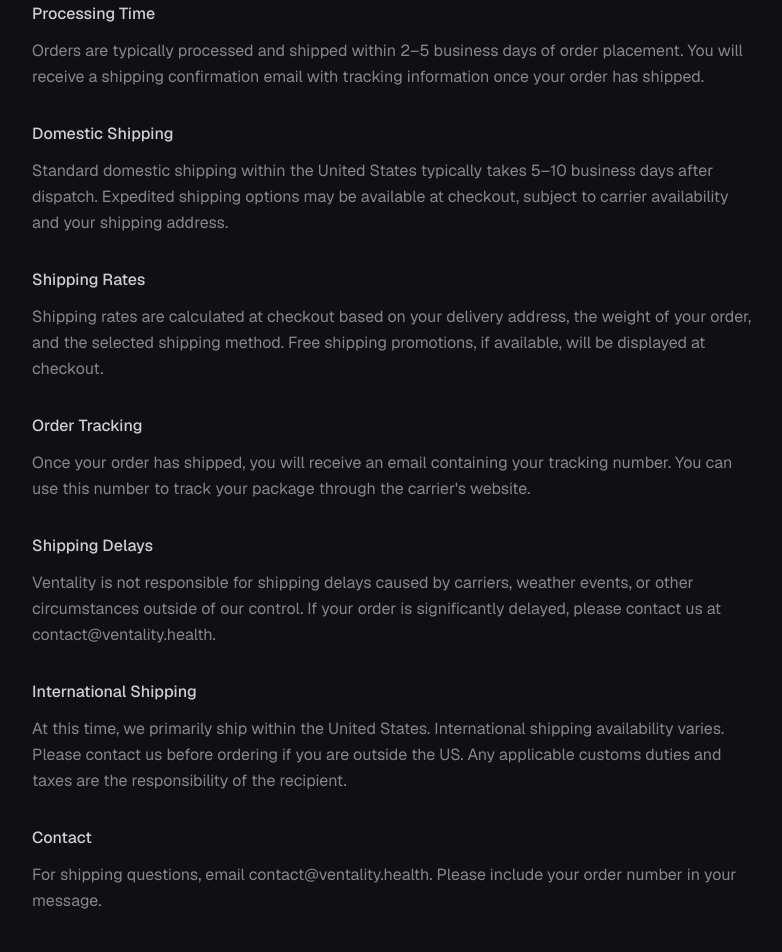
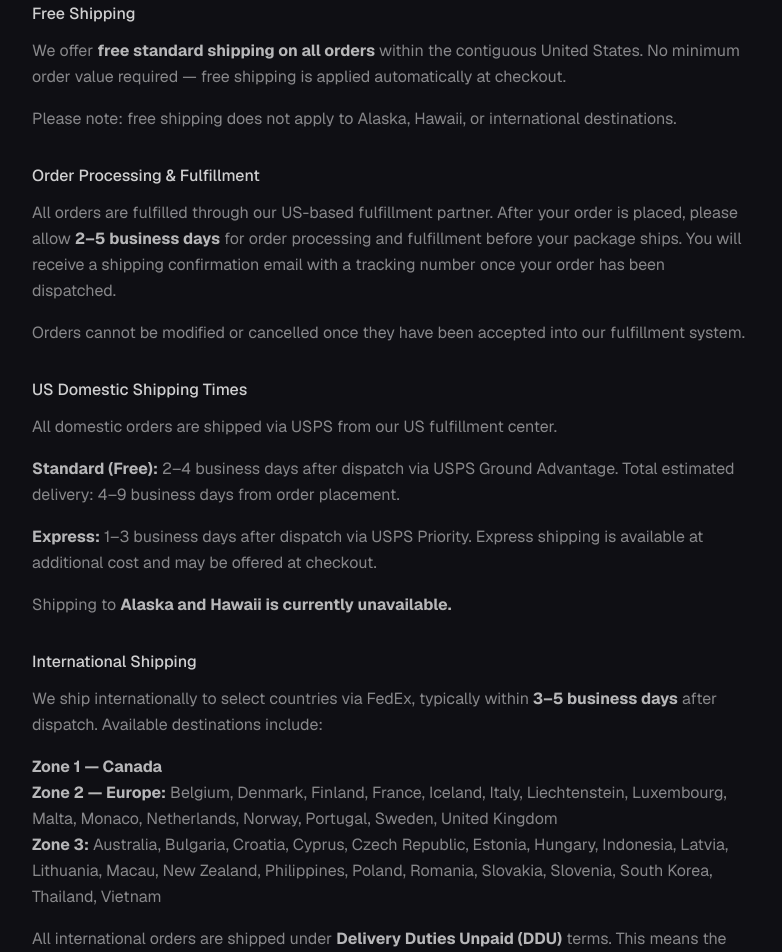
Before and after one commit to ventalityhealth/ventalityhealthmainn, a Next.js app: page /shipping in a window 1280 px wide. Shown: the part 260-1212 px from the top of the page, without its empty margins (248-1030 px from the left). Built offline with nearby package versions, Linux system fonts and the light colour scheme; no server answers.

Commit message:
update legal pages to match Supliful policies and free shipping
Co-authored-by: Cursor <cursoragent@cursor.com>

```diff
--- a/app/privacy/page.tsx
+++ b/app/privacy/page.tsx
@@ -19,66 +19,91 @@ export default function PrivacyPage() {
           [&_p]:leading-relaxed [&_p]:mb-4">
 
           <p>
-            This Privacy Policy describes how Ventality (&ldquo;we&rdquo;, &ldquo;us&rdquo;, &ldquo;our&rdquo;)
-            collects, uses, and shares information when you visit or make a purchase from our
-            website (&ldquo;Site&rdquo;).
+            This Privacy Policy describes how Ventality (&ldquo;we&rdquo;, &ldquo;us&rdquo;,
+            &ldquo;our&rdquo;) collects, uses, and shares information when you visit or make a
+            purchase from our website (&ldquo;Site&rdquo;).
           </p>
 
           <h2>Information We Collect</h2>
           <p>
             When you visit the Site, we automatically collect certain information about your
-            device, including information about your web browser, IP address, time zone, and
-            some of the cookies installed on your device.
+            device, including your web browser, IP address, time zone, and cookies installed on
+            your device.
           </p>
           <p>
-            When you make a purchase, we collect your name, billing and shipping address,
-            payment information (processed securely by Shopify), email address, and phone
-            number.
+            When you make a purchase or attempt a purchase, we collect your name, billing and
+            shipping address, payment information (processed securely by Shopify Payments),
+            email address, and phone number (&ldquo;Order Information&rdquo;).
           </p>
 
           <h2>How We Use Your Information</h2>
           <p>
-            We use the Order Information that we collect generally to fulfill any orders placed
-            through the Site, to communicate with you about your order, to screen orders for
-            potential risk or fraud, and to provide you with information or advertising relating
-            to our products or services.
+            We use Order Information to fulfill orders placed through the Site, communicate with
+            you about your order, screen orders for potential risk or fraud, and — where you have
+            opted in — provide you with information about our products and promotions.
           </p>
 
           <h2>Sharing Your Information</h2>
           <p>
-            We share your Personal Information with third parties to help us use your Personal
-            Information as described above. We use Shopify to power our online store — you can
-            read more about how Shopify uses your Personal Information at{" "}
+            We share your personal information with trusted third parties only as necessary to
+            operate our business:
+          </p>
+          <p>
+            <strong className="text-white/70">Shopify</strong> powers our online store and payment
+            processing. You can read Shopify&apos;s privacy policy at{" "}
             <a href="https://www.shopify.com/legal/privacy" className="text-white/60 hover:text-white">
-              https://www.shopify.com/legal/privacy
+              shopify.com/legal/privacy
             </a>
             .
+          </p>
+          <p>
+            <strong className="text-white/70">Supliful (Brand On Demand Inc.)</strong> is our
+            fulfillment partner. When you place an order, your name, shipping address, and order
+            details are shared with Supliful solely for the purpose of manufacturing and shipping
+            your products. Supliful does not use your information for marketing purposes. Their
+            privacy policy is available at{" "}
+            <a href="https://supliful.com/privacy-policy" className="text-white/60 hover:text-white">
+              supliful.com/privacy-policy
+            </a>
+            .
+          </p>
+          <p>
+            We do not sell your personal information to any third parties.
           </p>
 
           <h2>Cookies</h2>
           <p>
             We use cookies and similar tracking technologies to track activity on our Site and
-            hold certain information. You can instruct your browser to refuse all cookies or to
-            indicate when a cookie is being sent.
+            maintain certain information (such as your shopping cart). You can instruct your
+            browser to refuse all cookies or to notify you when a cookie is being sent, though
+            some features of the Site may not function properly without cookies.
           </p>
 
           <h2>Your Rights</h2>
           <p>
-            If you are a European resident, you have the right to access personal information
-            we hold about you and to ask that your personal information be corrected, updated,
-            or deleted. To exercise this right, contact us at contact@ventality.health.
+            If you are a resident of the European Economic Area (EEA) or California, you have the
+            right to access, correct, update, or request deletion of the personal information we
+            hold about you. To exercise any of these rights, contact us at
+            contact@ventality.health.
           </p>
 
           <h2>Data Retention</h2>
           <p>
-            When you place an order through the Site, we will maintain your Order Information
-            for our records unless and until you ask us to delete this information.
+            We retain your Order Information for our records unless and until you request its
+            deletion, subject to any legal obligations that may require us to retain certain
+            data for specified periods.
+          </p>
+
+          <h2>Changes to This Policy</h2>
+          <p>
+            We may update this Privacy Policy from time to time. Changes will be posted on this
+            page with an updated &ldquo;Last updated&rdquo; date.
           </p>
 
           <h2>Contact Us</h2>
           <p>
-            For more information about our privacy practices, questions, or complaints, contact
-            us by email at contact@ventality.health.
+            For questions, privacy requests, or complaints, contact us at{" "}
+            <strong className="text-white/70">contact@ventality.health</strong>.
           </p>
         </div>
       </div>
--- a/app/returns/page.tsx
+++ b/app/returns/page.tsx
@@ -3,7 +3,7 @@ import type { Metadata } from "next";
 
 export const metadata: Metadata = {
   title: "Return Policy",
-  description: "Ventality 30-Day Satisfaction Guarantee and Return Policy",
+  description: "Ventality Return & Refund Policy",
 };
 
 export default function ReturnsPage() {
@@ -18,46 +18,85 @@ export default function ReturnsPage() {
           [&_h2]:text-white/80 [&_h2]:font-medium [&_h2]:text-base [&_h2]:mt-8 [&_h2]:mb-3
           [&_p]:leading-relaxed [&_p]:mb-4">
 
+          <h2>Damaged, Defective, or Incorrect Orders</h2>
+          <p>
+            If you receive a damaged, defective, or incorrect product, we will make it right at no
+            cost to you. All such claims must be submitted within{" "}
+            <strong className="text-white/70">30 days of the delivery date</strong>.
+          </p>
+          <p>
+            To file a claim, email <strong className="text-white/70">contact@ventality.health</strong>{" "}
+            with your order number and clear photographs of the product and packaging. Upon review
+            and approval, we will ship a replacement within 3 business days or issue a full refund
+            to your original payment method.
+          </p>
+
+          <h2>Lost Packages</h2>
+          <p>
+            If your package is lost in transit, all claims must be submitted{" "}
+            <strong className="text-white/70">no later than 30 days after the estimated delivery
+            date</strong>. Contact us at contact@ventality.health with your order number and we will
+            investigate with the carrier and arrange a replacement or refund as appropriate.
+          </p>
+
           <h2>30-Day Satisfaction Guarantee</h2>
           <p>
-            We stand behind our products. If for any reason you are not satisfied with your
-            purchase, you may return it within 30 days of delivery for a full refund or
-            exchange — no questions asked.
+            We stand behind the quality of every product we sell. If you are not satisfied with
+            your purchase for any reason, contact us within{" "}
+            <strong className="text-white/70">30 days of delivery</strong> and we will work with you
+            to resolve it — whether that means a replacement, store credit, or a refund. Refunds are
+            applied to your original payment method and typically process within 5–7 business days.
+          </p>
+          <p>
+            Because our products are custom-manufactured to order, we ask that you contact us{" "}
+            <em>before</em> attempting to return any product. Do not send products back to our
+            fulfillment center without prior authorization — unauthorized returns cannot be
+            processed.
           </p>
 
-          <h2>How to Initiate a Return</h2>
+          <h2>Non-Refundable Situations</h2>
           <p>
-            To initiate a return, email us at contact@ventality.health with your order number
-            and the reason for your return. Our team will respond within 1–2 business days
-            with return instructions.
+            The following situations are outside the scope of our return and refund policy:
           </p>
-
-          <h2>Return Conditions</h2>
           <p>
-            Products must be returned in their original packaging. Opened products are
-            accepted under our satisfaction guarantee within the 30-day window. After 30 days,
-            we are unable to process returns.
+            <strong className="text-white/70">Incorrect address:</strong> If an order is
+            undeliverable due to an address error provided by the customer, we cannot issue a
+            refund. Reshipment to a corrected address will incur an additional shipping fee.
+          </p>
+          <p>
+            <strong className="text-white/70">Unclaimed packages:</strong> Packages that are
+            not collected and are returned to our facility are the customer&apos;s responsibility.
+            Reshipment is available at the customer&apos;s expense.
+          </p>
+          <p>
+            <strong className="text-white/70">Claims submitted after 30 days:</strong> We are
+            unable to accept claims for refunds, replacements, or exchanges after the 30-day window
+            has passed.
+          </p>
+          <p>
+            <strong className="text-white/70">Customs rejection (international orders):</strong>{" "}
+            If a package is refused or rejected at customs, Ventality cannot issue a refund. It is
+            the responsibility of international customers to be aware of their country&apos;s
+            import regulations and to pay any applicable duties upon delivery.
           </p>
 
           <h2>Refund Processing</h2>
           <p>
-            Once we receive your return, we will process your refund within 5–7 business days.
-            Refunds will be applied to your original payment method. Please note that
-            shipping costs are non-refundable unless the return is due to our error (e.g.,
-            wrong item shipped, damaged product).
+            Approved refunds are applied to your original payment method within 5–7 business days.
+            If you requested a cash refund and have not seen it after this period, please check with
+            your credit card company or bank, as processing times can vary. If the issue persists,
+            contact us at contact@ventality.health.
           </p>
-
-          <h2>Damaged or Incorrect Orders</h2>
           <p>
-            If you receive a damaged or incorrect product, please contact us at
-            contact@ventality.health within 7 days of delivery. Include your order number and
-            photos of the product and packaging. We will arrange a replacement or full refund
-            at no cost to you.
+            Original shipping costs (where applicable) are non-refundable unless the return is due
+            to an error on our part.
           </p>
 
           <h2>Contact</h2>
           <p>
-            For return and refund questions, contact us at contact@ventality.health.
+            For return and refund inquiries, email{" "}
+            <strong className="text-white/70">contact@ventality.health</strong> with your order number
+            and a brief description of the issue.
           </p>
         </div>
       </div>
--- a/app/shipping/page.tsx
+++ b/app/shipping/page.tsx
@@ -3,7 +3,7 @@ import type { Metadata } from "next";
 
 export const metadata: Metadata = {
   title: "Shipping Policy",
-  description: "Ventality Shipping Policy",
+  description: "Ventality Shipping Policy — Free shipping on all US orders.",
 };
 
 export default function ShippingPage() {
@@ -18,52 +18,95 @@ export default function ShippingPage() {
           [&_h2]:text-white/80 [&_h2]:font-medium [&_h2]:text-base [&_h2]:mt-8 [&_h2]:mb-3
           [&_p]:leading-relaxed [&_p]:mb-4">
 
-          <h2>Processing Time</h2>
+          <h2>Free Shipping</h2>
           <p>
-            Orders are typically processed and shipped within 2–5 business days of order
-            placement. You will receive a shipping confirmation email with tracking information
-            once your order has shipped.
+            We offer <strong className="text-white/70">free standard shipping on all orders</strong> within
+            the contiguous United States. No minimum order value required — free shipping is applied
+            automatically at checkout.
+          </p>
+          <p>
+            Please note: free shipping does not apply to Alaska, Hawaii, or international destinations.
           </p>
 
-          <h2>Domestic Shipping</h2>
+          <h2>Order Processing &amp; Fulfillment</h2>
           <p>
-            Standard domestic shipping within the United States typically takes 5–10 business
-            days after dispatch. Expedited shipping options may be available at checkout,
-            subject to carrier availability and your shipping address.
+            All orders are fulfilled through our US-based fulfillment partner. After your order is
+            placed, please allow <strong className="text-white/70">2–5 business days</strong> for
+            order processing and fulfillment before your package ships. You will receive a shipping
+            confirmation email with a tracking number once your order has been dispatched.
+          </p>
+          <p>
+            Orders cannot be modified or cancelled once they have been accepted into our fulfillment
+            system.
           </p>
 
-          <h2>Shipping Rates</h2>
+          <h2>US Domestic Shipping Times</h2>
           <p>
-            Shipping rates are calculated at checkout based on your delivery address, the
-            weight of your order, and the selected shipping method. Free shipping promotions,
-            if available, will be displayed at checkout.
+            All domestic orders are shipped via USPS from our US fulfillment center.
+          </p>
+          <p>
+            <strong className="text-white/70">Standard (Free):</strong> 2–4 business days after
+            dispatch via USPS Ground Advantage. Total estimated delivery: 4–9 business days from
+            order placement.
+          </p>
+          <p>
+            <strong className="text-white/70">Express:</strong> 1–3 business days after dispatch via
+            USPS Priority. Express shipping is available at additional cost and may be offered at
+            checkout.
+          </p>
+          <p>
+            Shipping to <strong className="text-white/70">Alaska and Hawaii is currently
+            unavailable.</strong>
+          </p>
+
+          <h2>International Shipping</h2>
+          <p>
+            We ship internationally to select countries via FedEx, typically within
+            <strong className="text-white/70"> 3–5 business days</strong> after dispatch. Available
+            destinations include:
+          </p>
+          <p>
+            <strong className="text-white/70">Zone 1 — Canada</strong>
+            <br />
+            <strong className="text-white/70">Zone 2 — Europe:</strong> Belgium, Denmark, Finland,
+            France, Iceland, Italy, Liechtenstein, Luxembourg, Malta, Monaco, Netherlands, Norway,
+            Portugal, Sweden, United Kingdom
+            <br />
+            <strong className="text-white/70">Zone 3:</strong> Australia, Bulgaria, Croatia, Cyprus,
+            Czech Republic, Estonia, Hungary, Indonesia, Latvia, Lithuania, Macau, New Zealand,
+            Philippines, Poland, Romania, Slovakia, Slovenia, South Korea, Thailand, Vietnam
+          </p>
+          <p>
+            All international orders are shipped under <strong className="text-white/70">Delivery
+            Duties Unpaid (DDU)</strong> terms. This means the recipient is responsible for any
+            customs duties, import taxes, or carrier-imposed fees upon delivery. Ventality has no
+            control over these charges and cannot predict their amount. Customs clearance may add
+            additional time to international delivery estimates.
+          </p>
+          <p>
+            International shipping rates are calculated at checkout based on destination and package
+            weight.
           </p>
 
           <h2>Order Tracking</h2>
           <p>
-            Once your order has shipped, you will receive an email containing your tracking
-            number. You can use this number to track your package through the carrier&apos;s
-            website.
+            Once your order ships, you will receive an email with your tracking number. You can
+            track your package directly through the USPS website (domestic) or FedEx website
+            (international). Please allow up to 24 hours for tracking information to update after
+            you receive your confirmation email.
           </p>
 
           <h2>Shipping Delays</h2>
           <p>
-            Ventality is not responsible for shipping delays caused by carriers, weather
-            events, or other circumstances outside of our control. If your order is
-            significantly delayed, please contact us at contact@ventality.health.
-          </p>
-
-          <h2>International Shipping</h2>
-          <p>
-            At this time, we primarily ship within the United States. International shipping
-            availability varies. Please contact us before ordering if you are outside the US.
-            Any applicable customs duties and taxes are the responsibility of the recipient.
+            Ventality is not responsible for delays caused by carriers, weather events, customs
+            processing, or other circumstances outside our control. If your order is significantly
+            delayed, please contact us at contact@ventality.health with your order number.
           </p>
 
           <h2>Contact</h2>
           <p>
-            For shipping questions, email contact@ventality.health. Please include your order
-            number in your message.
+            For shipping questions, email <strong className="text-white/70">contact@ventality.health</strong>.
+            Please include your order number.
           </p>
         </div>
       </div>
--- a/app/terms/page.tsx
+++ b/app/terms/page.tsx
@@ -19,57 +19,109 @@ export default function TermsPage() {
           [&_p]:leading-relaxed [&_p]:mb-4">
 
           <p>
-            By accessing or using our Site, you agree to be bound by these Terms of Service.
+            By accessing or using this Site, you agree to be bound by these Terms of Service.
             Please read them carefully. If you do not agree to these terms, do not use the Site.
           </p>
 
           <h2>Use of the Site</h2>
           <p>
-            You agree to use the Site only for lawful purposes and in a manner that does not
+            You agree to use this Site only for lawful purposes and in a manner that does not
             infringe the rights of others. You may not use our products for any illegal or
             unauthorized purpose.
           </p>
 
-          <h2>Products and Pricing</h2>
+          <h2>Products, Pricing &amp; Availability</h2>
           <p>
             Prices for products are subject to change without notice. We reserve the right to
-            discontinue any product at any time. We shall not be liable to you or any third
-            party for any modification, suspension, or discontinuance of the service.
+            discontinue any product at any time. All products are manufactured to order by our
+            third-party fulfillment partner, Supliful (Brand On Demand Inc.), and are subject to
+            their production and inventory availability. We shall not be liable to you or any
+            third party for any modification, suspension, or discontinuance of a product or service.
+          </p>
+          <p>
+            In the event a product is listed at an incorrect price due to a typographical error,
+            we reserve the right to refuse or cancel orders placed for that product.
+          </p>
+
+          <h2>Order Fulfillment</h2>
+          <p>
+            Orders are fulfilled by Supliful from US-based fulfillment centers. By placing an
+            order, you authorize us to share your name, shipping address, and order details with
+            Supliful solely for fulfillment purposes. Fulfillment typically takes 2–5 business days
+            before shipment.
+          </p>
+
+          <h2>Shipping</h2>
+          <p>
+            We offer free standard shipping on all orders within the contiguous United States.
+            Shipping to Alaska, Hawaii, and internationally may be available at additional cost.
+            Estimated delivery times are not guaranteed and may be affected by carrier delays,
+            customs processing, or other factors outside our control. Full details are available
+            in our{" "}
+            <a href="/shipping" className="text-white/60 hover:text-white">
+              Shipping Policy
+            </a>
+            .
+          </p>
+
+          <h2>Returns &amp; Refunds</h2>
+          <p>
+            Our return and refund policy is governed by the terms set out in our{" "}
+            <a href="/returns" className="text-white/60 hover:text-white">
+              Return Policy
+            </a>
+            . Claims for damaged, defective, or incorrect orders must be submitted within 30 days
+            of delivery.
           </p>
 
           <h2>Health Disclaimer</h2>
           <p>
-            The information on this Site is provided for educational purposes only and is not
-            intended as medical advice. Our products are dietary supplements and are not
-            intended to diagnose, treat, cure, or prevent any disease. Always consult a
-            qualified healthcare provider before starting any supplement regimen.
+            The information on this Site is provided for educational and informational purposes
+            only and is not intended as medical advice. Our products are dietary supplements and
+            are not intended to diagnose, treat, cure, or prevent any disease. Always consult a
+            qualified healthcare provider before starting any new supplement regimen,
+            particularly if you are pregnant, nursing, have a medical condition, or are taking
+            medications.
           </p>
           <p>
-            All structure/function claims on this Site have not been evaluated by the Food and
-            Drug Administration.
+            These statements have not been evaluated by the Food and Drug Administration.
           </p>
 
           <h2>Intellectual Property</h2>
           <p>
-            The Site and its original content, features, and functionality are owned by
-            Ventality and are protected by applicable intellectual property laws.
+            The Site and its original content, features, and functionality are owned by Ventality
+            and are protected by applicable intellectual property laws. You may not reproduce,
+            distribute, or create derivative works from any content on this Site without our
+            express written permission.
           </p>
 
           <h2>Limitation of Liability</h2>
           <p>
-            In no event shall Ventality be liable for any indirect, incidental, special,
-            consequential, or punitive damages arising out of your use of or inability to use
-            the Site or products.
+            To the fullest extent permitted by applicable law, Ventality shall not be liable for
+            any indirect, incidental, special, consequential, or punitive damages arising out of
+            your use of or inability to use the Site or products, even if advised of the
+            possibility of such damages. Our total liability to you for any claim arising from
+            your use of the Site or purchase of products shall not exceed the amount paid by you
+            for the relevant product.
           </p>
 
           <h2>Governing Law</h2>
           <p>
             These Terms shall be governed by and construed in accordance with the laws of the
-            United States, without regard to its conflict of law provisions.
+            United States, without regard to conflict of law provisions.
+          </p>
+
+          <h2>Changes to These Terms</h2>
+          <p>
+            We reserve the right to update these Terms at any time. Continued use of the Site
+            after changes are posted constitutes your acceptance of the revised Terms.
           </p>
 
           <h2>Contact</h2>
-          <p>Questions about the Terms of Service should be sent to contact@ventality.health.</p>
+          <p>
+            Questions about these Terms of Service should be sent to{" "}
+            <strong className="text-white/70">contact@ventality.health</strong>.
+          </p>
         </div>
       </div>
     </div>
```
